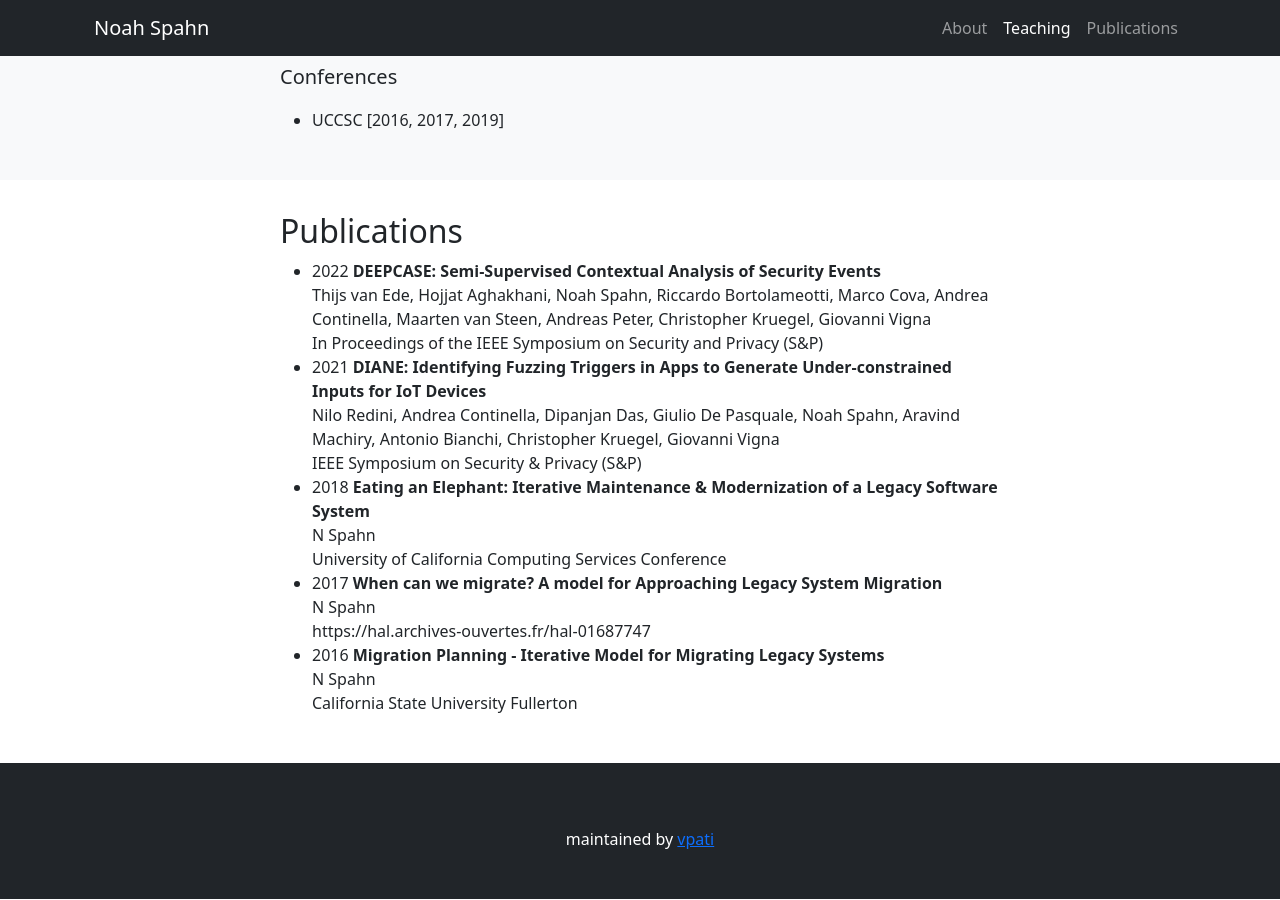
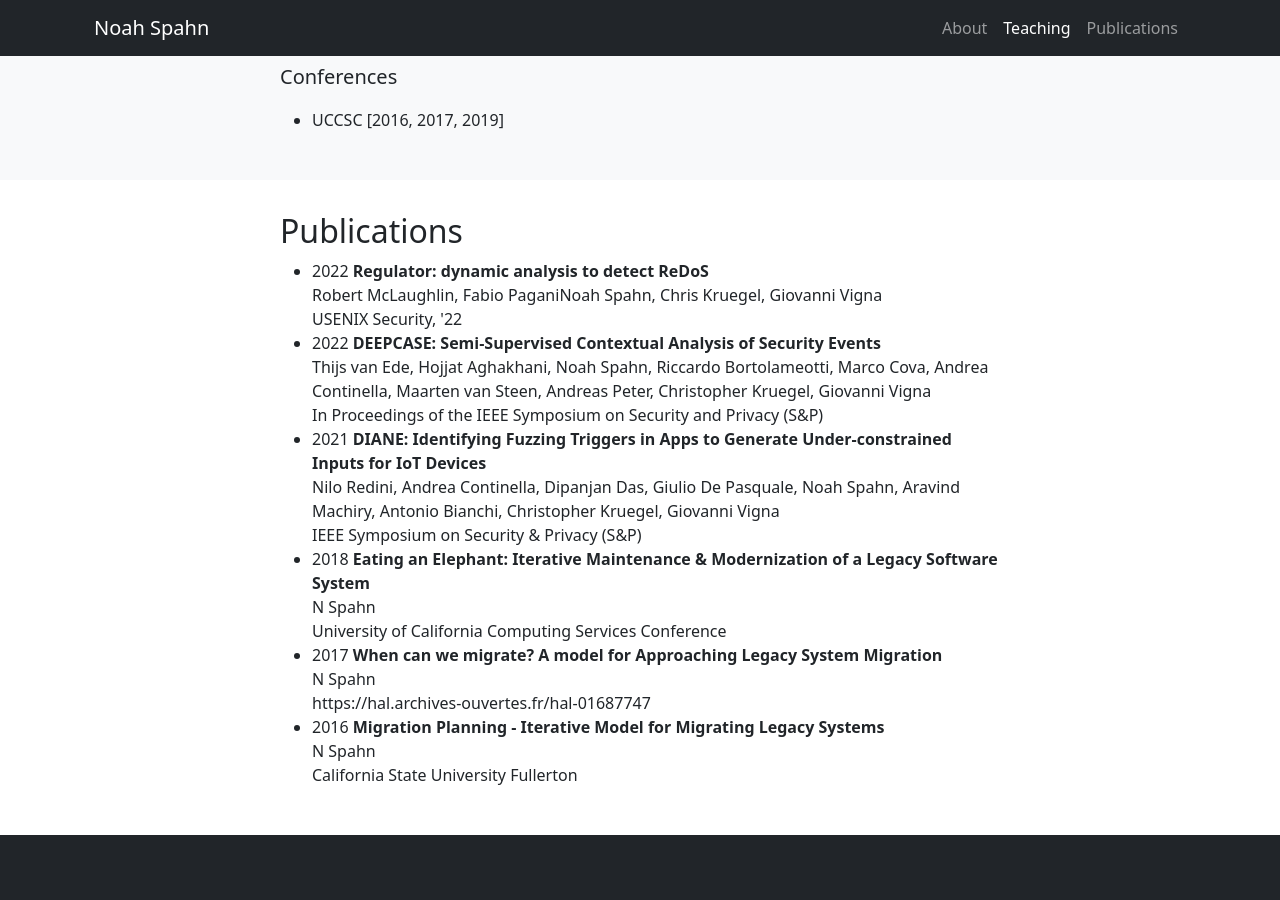
Before and after one commit to vpati/vpati.github.io, a Jekyll site: the page built from index.md, in a window 1280 px wide and 900 px high, scrolled down 1012 px. Built offline with Jekyll 4.4.1, drawn with Linux system fonts in a browser that asks for light colours.

Commit message:
Update scroll.html

```diff
--- a/_layouts/scroll.html
+++ b/_layouts/scroll.html
@@ -77,6 +77,11 @@
                         <h2>Publications</h2>
                         <ul>
                         <li>
+                            2022 <strong>Regulator: dynamic analysis to detect ReDoS</strong><br/>
+                            Robert McLaughlin, Fabio PaganiNoah Spahn, Chris Kruegel, Giovanni Vigna<br/>
+                            USENIX Security, '22
+                        </li>
+                        <li>
                         2022 <strong>DEEPCASE: Semi-Supervised Contextual Analysis of Security Events</strong>
                         <br/>
                         Thijs van Ede, Hojjat Aghakhani, Noah Spahn, Riccardo Bortolameotti, Marco Cova, Andrea Continella, Maarten van Steen, Andreas Peter, Christopher Kruegel, Giovanni Vigna
```
